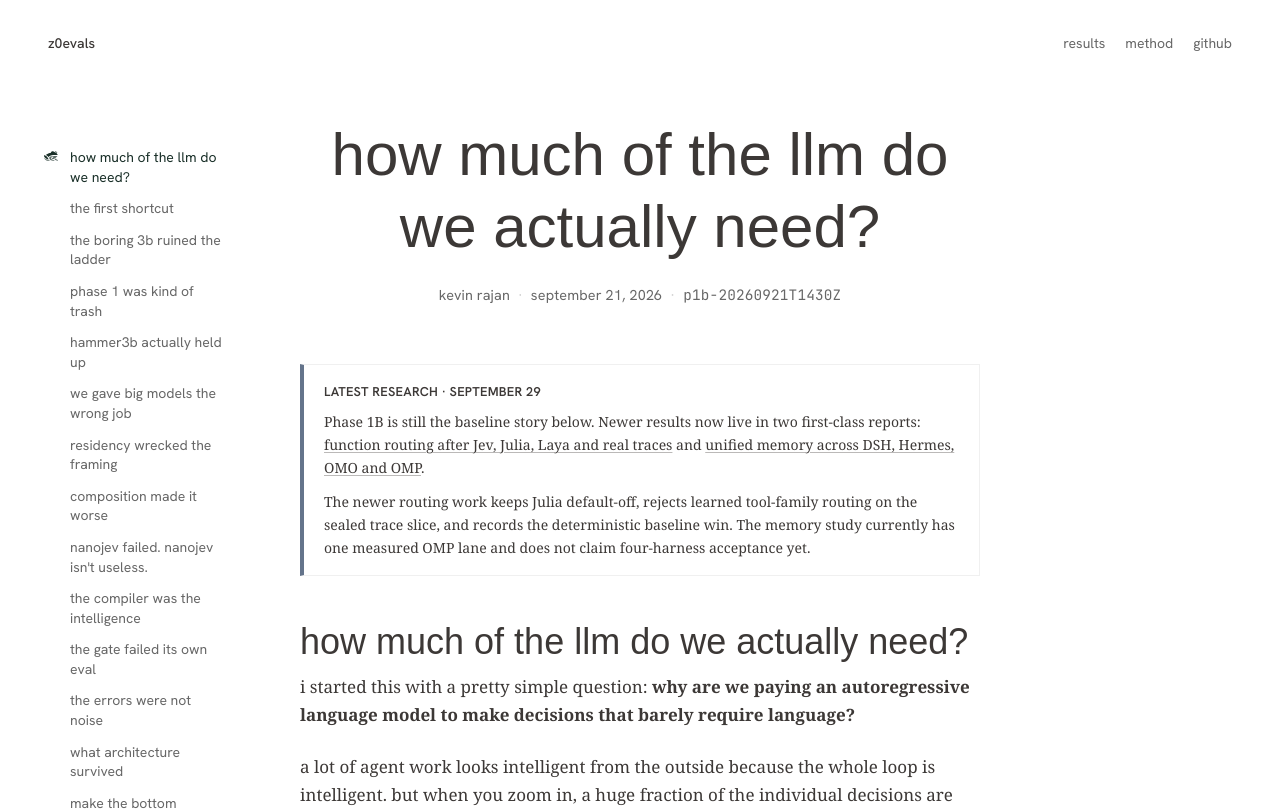
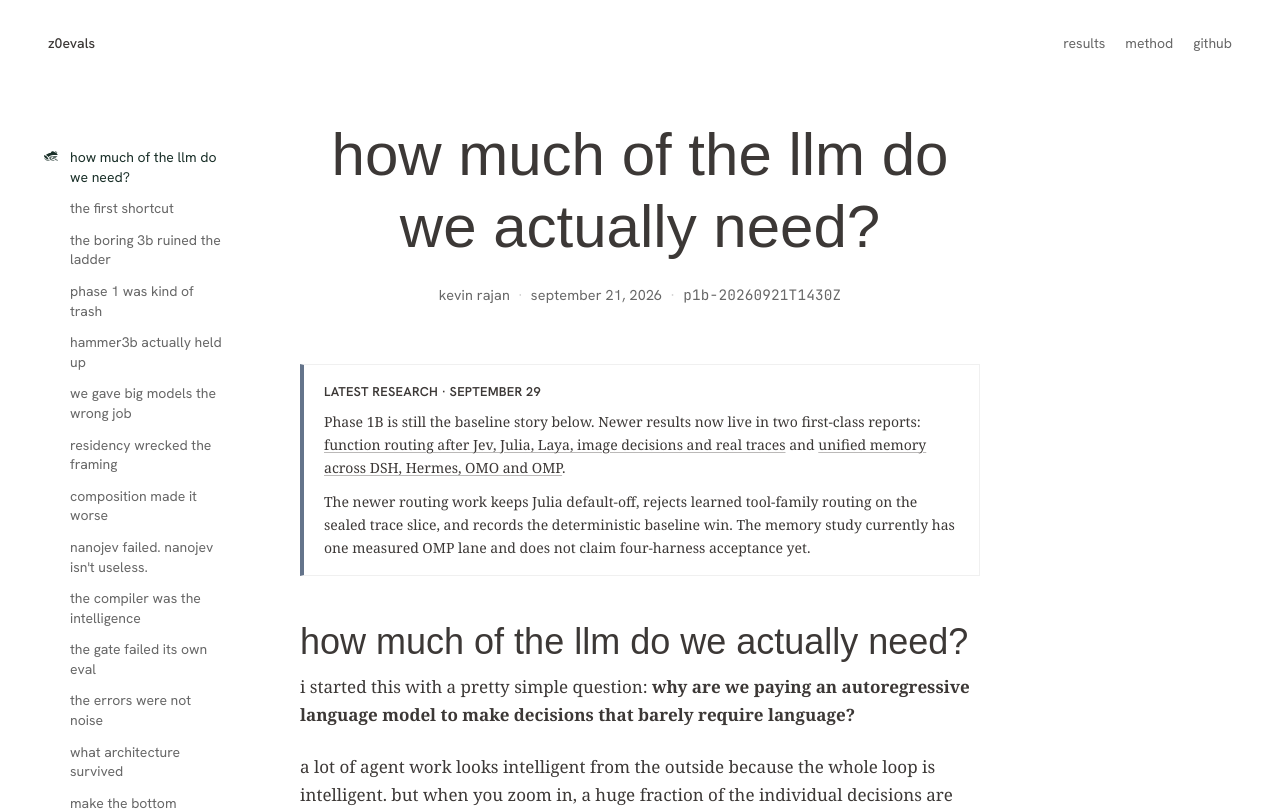
Before and after one commit to kvnloo/z0evals, a Next.js app in the folder web/: page / in a window 1280 px wide. Shown: the top 810 px of the page. Built offline with nearby package versions, Linux system fonts and the light colour scheme; a web font is replaced by a local one.

Commit message:
site: mention image decisions in the latest-research link

```diff
--- a/web/app/page.tsx
+++ b/web/app/page.tsx
@@ -122,7 +122,7 @@ export default function Page() {
               <p>
                 Phase 1B is still the baseline story below. Newer results now live in two
                 first-class reports:{" "}
-                <a href="./z0intelligence-function-routing/">function routing after Jev, Julia, Laya and real traces</a>
+                <a href="./z0intelligence-function-routing/">function routing after Jev, Julia, Laya, image decisions and real traces</a>
                 {" "}and{" "}
                 <a href="./unified-memory-v0/">unified memory across DSH, Hermes, OMO and OMP</a>.
               </p>
```
